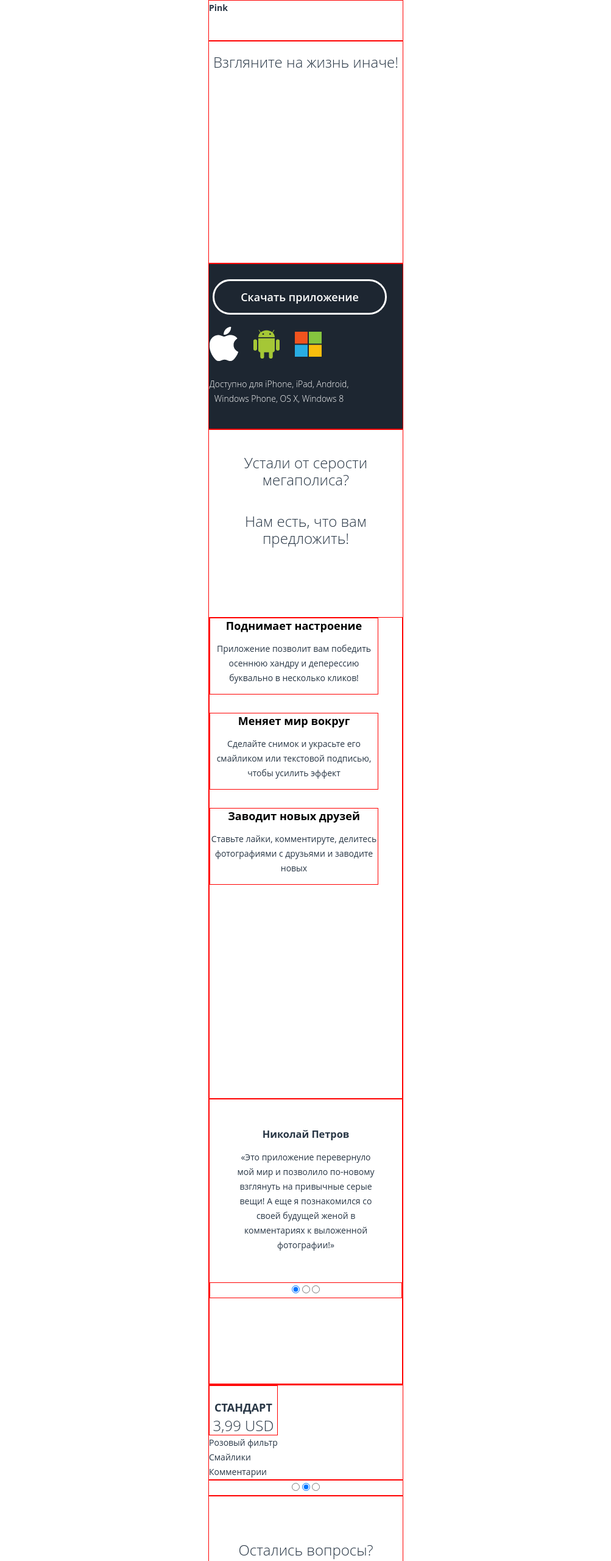
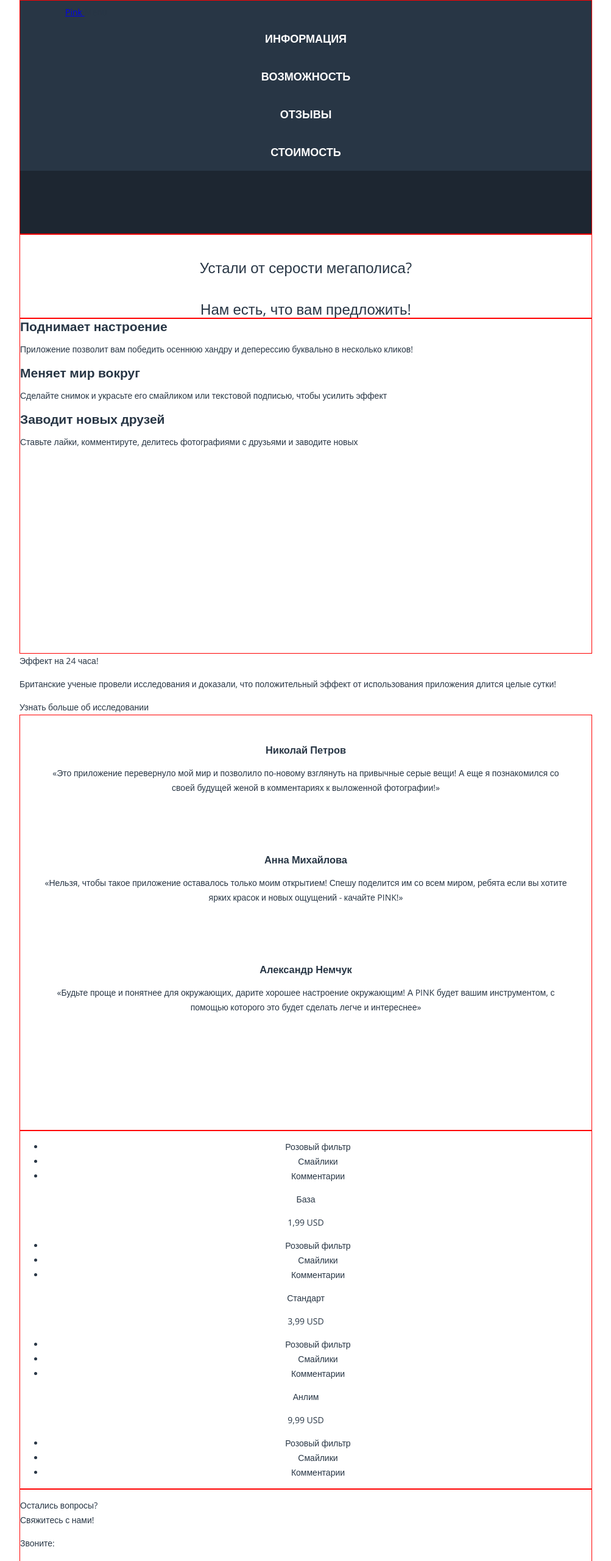
Before and after one commit to AlexeySolovyev/62996-pink, a website: page index.html in a window 1280 px wide. Shown: the top 2560 px of the page at 61% size, without its empty margins (138-1141 px from the left). Drawn offline with nearby package versions, Linux system fonts and the light colour scheme; files that its build step writes are made by us from their sources.

Commit message:
Внес изменения в верстку из-за открытвшихся макетов для планшетной и десктопной версии, чувствую это будет очень веселое время...

```diff
--- a/index.html
+++ b/index.html
@@ -2,206 +2,212 @@
 <html lang="ru">
   <head>
     <meta charset="utf-8">
+    <meta name="viewport" content="width=device-width,initial-scale=1">
     <title>HTML Academy: Пинк</title>
+    <link href="http://fonts.googleapis.com/css?family=Open+Sans:400,700,300&amp;subset=latin,cyrillic-ext" rel="stylesheet" type="text/css">
     <link rel="stylesheet" href="css/style.css">
   </head>
   <body>
+
     <div class="container">
+
     <header class="page-header">
-      <div class="page-header__logo">
-        <strong>Pink</strong>
+      <nav class="main-nav main-nav--overlap">
+        <div class="main-nav__menu-header main-nav__menu-header--closed-menu">
+          <a class="main-nav__title" href="index.html">
+            <svg class="main-nav__logo" width="74" height="24">
+              <use xmlns:xlink="http://www.w3.org/1999/xlink" xlink:href="#">
+              </use>
+            </svg>Pink
+          </a>
+          <span class="main-nav__button">Menu</span>
         </div>
-      <nav class="main-nav">
-        <span class="main-nav__toggle main-nav__toggle--closed"></span>
-        <div class="main-nav__container main-nav__container--closed">
-          <ul class="main-nav__list">
+          <ul class="main-nav__list main-nav__list--closed">
             <li class="main-nav__item"><a class="main-nav__link" href="#">Информация</a></li>
             <li class="main-nav__item"><a class="main-nav__link" href="#">Возможность</a></li>
             <li class="main-nav__item"><a class="main-nav__link" href="#">Отзывы</a></li>
             <li class="main-nav__item"><a class="main-nav__link" href="#">Стоимость</a></li>
           </ul>
-        </div>
       </nav>
     </header>
+
     <main class="page-main">
-      <div class="main-impress">
-          <h1 class="main-impress__title">Взгляните на жизнь иначе!</h1>
+
+      <section class="action">
+        <div class="action-header">
+          <h1 class="action-header__title">Взгляните на&nbsp;жизнь<br> иначе!</h1>
         </div>
-      <section class="action">
-        <a class="action__btn action__btn--download" href="http://www.appstore.com">Скачать приложение</a>
-          <ul class="action__stores">
-            <li class="action__store-item">
-              <a class="action__logo action__logo--apple" href="http://www.apple.com">
-                <img src="img/apple-logo.png" width="47" height="56" alt="Apple">
-              </a>
-            </li>
-            <li class="action__store-item">
-              <a class="action__logo action__logo--andriod" href="http://www.google.com">
-                <img src="img/android-logo.png" width="43" height="47" alt="Android">
-              </a>
-            </li>
-            <li class="action__store-item">
-              <a class="action__logo action__logo--windows" href="http://www.microsoft.com">
-                <img src="img/microsoft-logo.png" width="44" height="41" alt="Microsoft">
-              </a>
-            </li>
-          </ul>
-          <p class="action__description">
-            Доступно для iPhone, iPad, Android, Windows Phone, OS X, Windows 8
-          </p>
+        <section class="action-download">
+          <a class="action__download__main-link" href="#">Скачать приложение</a>
+            <div class="action-download__buttons">
+              <a class="action-download__buttons action-download__button--apple" href="#">Apple</a>
+              <a class="action-download__buttons action-download__button--android" href="#">Android</a>
+              <a class="action-download__buttons action-download__button--microsoft" href="#">Microsoft</a>
+            </div>
+            <p class="action-download__description">Доступно для iPhone, iPad, Android,<br>
+              Windows Phone, OS X, Windows 8</p>
         </section>
+      </section>
+
       <section class="promo">
-        <header class="promo__header">
         <p class="promo__slogan">Устали от серости мегаполиса?</p>
         <p class="promo__slogan">Нам есть, что вам предложить!</p>
-        </header>
+      </section>
+
       <section class="features">
-          <article class="features-block">
-            <h2 class="features-block__title">Поднимает настроение</h2>
-            <p class="features-block__description">
+        <article class="features__block features__block--past">
+          <h2 class="features__title">Поднимает настроение</h2>
+          <p class="features__description">
             Приложение позволит вам победить осеннюю хандру и деперессию буквально в несколько кликов!
           </p>
         </article>
-          <article class="features-block">
-            <h2 class="features-block__title">Меняет мир вокруг</h2>
-            <p class="features-block__description">
+        <article class="features__block features__block--current">
+          <h2 class="features__title">Меняет мир вокруг</h2>
+          <p class="features__description">
             Сделайте снимок и украсьте его смайликом или текстовой подписью, чтобы усилить эффект
           </p>
         </article>
-          <article class="features-block">
-            <h2 class="features-block__title">Заводит новых друзей</h2>
-            <p class="features-block__description">
+        <article class="features__block features__block--future">
+          <h2 class="features__title">Заводит новых друзей</h2>
+          <p class="features__description">
             Ставьте лайки, комментируте, делитесь фотографиями с друзьями и заводите новых
           </p>
         </article>
       </section>
+
+      <section class="researching">
+        <div class="researching__text">
+          <div class="researching__header">Эффект на 24 часа!</div>
+          <p class="researching__description">Британские ученые провели исследования и доказали,
+             что положительный эффект от использования приложения длится целые сутки!</p>
+          <a class="researching__link">Узнать больше об исследовании</a>
+        </div>
+      </section>
+
       <section class="feedback">
-        <div class="feedback__container">
-          <div class="feedback__item">
+        <div class="feedback__inner-wrap">
+          <article class="feedback__item slider__slide slider__slide--js">
             <h3 class="feedback__title">Николай Петров</h3>
             <blockquote class="feedback__description">
               «Это приложение перевернуло мой мир и позволило по-новому взглянуть на привычные серые вещи!
               А еще я познакомился со своей будущей женой в комментариях к выложенной фотографии!»
             </blockquote>
-          </div>
-          <div class="feedback__item feedback__hide">
+          </article>
+          <article class="feedback__item slider__slide slider__slide--js slider__slide--forward-out">
             <h3 class="feedback__title">Анна Михайлова</h3>
             <blockquote class="feedback__description">
               «Нельзя, чтобы такое приложение оставалось только моим открытием!
               Спешу поделится им со всем миром, ребята если вы хотите ярких красок и новых ощущений - качайте PINK!»
             </blockquote>
-          </div>
-          <div class="feedback__item feedback__hide">
+          </article>
+          <article class="feedback__item slider__slide slider__slide--js slider__slide--forward-in slider__slide--active">
             <h3 class="feedback__title">Александр Немчук</h3>
             <blockquote class="feedback__description">
               «Будьте проще и понятнее для окружающих, дарите хорошее настроение окружающим!
               А PINK будет вашим инструментом, с помощью которого это будет сделать легче и интереснее»
             </blockquote>
+          </article>
         </div>
-          <form class="slider" action="https://echo.html.academy.ru" method="post">
-            <input class="slider__switcher" type="radio" name="feedback" value="1" checked>
-            <input class="slider__switcher" type="radio" name="feedback" value="2">
-            <input class="slider__switcher" type="radio" name="feedback" value="3">
-          </form>
+        <span class="slider__review-toggle slider__review-toggle--prev slider__review-toggle--prev--visible"></span>
+        <span class="slider__review-toggle slider__review-toggle--next slider__review-toggle--next--visible"></span>
+        <div class="slider__toggle">
+          <span class="slider__button"></span>
+          <span class="slider__button"></span>
+          <span class="slider__button slider__button--active"></span>
         </div>
       </section>
-      </section>
-      <section class="rate-compare">
-        <table class="price price-hide">
-          <caption class="price-rate">
-            <div class="price-rate__banner-off"></div>
-            <span class="price-rate__title">База</span>
-            <div class="price-rate__value">1,99 USD</div>
-          </caption>
-          <tr>
-            <td class="price__filter">Розовый фильтр</td>
-            <td class="price__reach--on"></td>
-          </tr>
-          <tr>
-            <td class="price__options">Смайлики</td>
-            <td class="price__reach--off"></td>
-          </tr>
-          <tr>
-            <td class="price__comments">Комментарии</td>
-            <td class="price__reach--off"></td>
-          </tr>
-        </table>
-        <table class="price">
-          <caption class="price-rate">
-            <div class="price-rate__banner-off"></div>
-            <span class="price-rate__title">Стандарт</span>
-            <div class="price-rate__value">3,99 USD</div>
-          </caption>
-          <tr>
-            <td class="price__filter">Розовый фильтр</td>
-            <td class="price__reach--on"></td>
-          </tr>
-          <tr>
-            <td class="price__options">Смайлики</td>
-            <td class="price__reach--on"></td>
-          </tr>
-          <tr>
-            <td class="price__comments">Комментарии</td>
-            <td class="price__reach--off"></td>
-          </tr>
-        </table>
-        <table class="price price-hide">
-          <caption class="price-rate">
-            <div class="price-rate__banner-off"></div>
-            <span class="price-rate__title">Анлим</span>
-            <div class="price-rate__value">9,99 USD</div>
-          </caption>
-          <tr>
-            <td class="price__filter">Розовый фильтр</td>
-            <td class="price__reach--on"></td>
-          </tr>
-          <tr>
-            <td class="price__options">Смайлики</td>
-            <td class="price__reach--on"></td>
-          </tr>
-          <tr>
-            <td class="price__comments">Комментарии</td>
-            <td class="price__reach--on"></td>
-          </tr>
-        </table>
-      </section>
-      <div class="price-slider">
-        <form class="slider" action="https://echo.html.academy.ru" method="post">
-          <input class="slider__switcher" type="radio" name="rate" value="1">
-          <input class="slider__switcher" type="radio" name="rate" value="2" checked>
-          <input class="slider__switcher" type="radio" name="rate" value="3">
-        </form>
+
+      <section class="price slider">
+        <div class="price__price-table slider__price-wrap">
+
+          <div class="price__item price__options">
+            <ul class="price__content-list">
+              <li class="price__content-item price__options-item">Розовый фильтр</li>
+              <li class="price__content-item price__options-item">Смайлики</li>
+              <li class="price__content-item price__options-item">Комментарии</li>
+            </ul>
           </div>
-  </main>
-  <footer class="page-footer">
-    <div class="page-footer__container">
-      <p class="page-footer__title">
-        Остались вопросы?<br>
-        Свяжитесь с нами!
-      </p>
-      <section class="contacts">
-        <div class="contacts__phone">
-          <span class="contacts__appeal">Звоните:</span>
-          <a class="contacts__tel" href="tel:+78125556666">
-            <span class="contacts__phone--number">+7 (812) 555-66-66</span>
-          </a>
+
+          <div class="price__item slider__price-item slider__price-item--js" style="left: -100%;">
+            <div class="price__header">
+              <p class="price__title">База</p>
+              <p class="price__cost">1,99 USD</p>
             </div>
-        <div class="contacts__mail">
-          <span class="contacts__appeal">Пишите:</span>
-          <a class="contacts__email" href="mailto:mail@htmlacademy.ru">
-            <span class="contacts__email--mail">mail@htmlacademy.ru</span>
-          </a>
+            <ul class="price__content-list">
+              <li class="price__content-item">Розовый фильтр</li>
+              <li class="price__content-item price__content-item--not-included">Смайлики</li>
+              <li class="price__content-item price__content-item--not-included">Комментарии</li>
+            </ul>
           </div>
-        <div class="contacts__address">
-          <span class="contacts__appeal">Приезжайте в гости:</span>
-            <span class="contacts__address--post">ул. Большая Конюшенная, 19/8</span>
+
+          <div class="price__item price__item--hit slider__price-item slider__price-item--active slider__price-item--js">
+            <div class="price__header">
+              <p class="price__title">Стандарт</p>
+              <p class="price__cost">3,99 USD</p>
+            </div>
+            <ul class="price__content-list">
+              <li class="price__content-item">Розовый фильтр</li>
+              <li class="price__content-item">Смайлики</li>
+              <li class="price__content-item price__content-item--not-included">Комментарии</li>
+            </ul>
+          </div>
+
+          <div class="price__item slider__price-item slider__price-item--js" style="left: 100%;">
+            <div class="price__header">
+              <p class="price__title">Анлим</p>
+              <p class="price__cost">9,99 USD</p>
+            </div>
+            <ul class="price__content-list">
+              <li class="price__content-item">Розовый фильтр</li>
+              <li class="price__content-item">Смайлики</li>
+              <li class="price__content-item">Комментарии</li>
+            </ul>
+          </div>
+        </div>
+        <div class="slider__toggle slider__price-toggle">
+          <span class="slider__button"></span>
+          <span class="slider__button slider__button--active"></span>
+          <span class="slider__button"></span>
         </div>
       </section>
+
+      <section class="contacts">
+        <p class="contacts__title">Остались вопросы?<br>Свяжитесь с нами!</p>
+        <div class="contacts__items">
+          <div class="contacts__item">
+            <p class="contacts__item-header">Звоните:</p>
+            <a class="contacts__item-text" href="tel:+78125556666" itemprop="telephone">+7 (812) 555-66-66</a>
+          </div>
+          <div class="contacts__item contacts__item--email">
+            <p class="contacts__item-header">Пишите:</p>
+            <a class="contacts__item-text contacts__item-text--email" href="mailto:mail@htmlacademy.ru" itemprop="email">mail@htmlacademy.ru</a>
+          </div>
+          <div class="contacts__item contacts__item--address">
+            <p class="contacts__item-header">Приезжайте в гости:</p>
+            <span itemprop="streetAddress">ул. Большая Конюшенная, 19/8</span>
+          </div>
         </div>
         <div class="map">
           <div id="YMapsID" style="width:320px;height:250px"></div>
         </div>
+     </section>
+  </main>
+
+  <footer class="page-footer">
+    <a class="page-footer__logo" href="index.html">Pink</a>
+    <div class="social-links">
+      <a class="social-links__item social-links__item--twitter" href="https://twitter.com/">Twitter</a>
+      <a class="social-links__item social-links__item--fb" href="https://www.facebook.com/">Facebook</a>
+      <a class="social-links__item social-links__item--youtube" href="http://www.youtube.com/">YouTube</a>
+    </div>
+    <div class="page-footer__copyright">
+      <p class="page-footer__copyright-text">Разработано
+        <a class="page-footer__copyright-link" href="http://htmlacademy.ru/">HTML Academy</a>
+      <div class="page-footer__copyright-icon" width="27" height="34"></div>
+      </p>
+    </div>
   </footer>
+
   <script src="https://api-maps.yandex.ru/1.1/index.xml" type="text/javascript"></script>
   </div>
   </body>
--- a/less/blocks/main-nav.less
+++ b/less/blocks/main-nav.less
@@ -1,8 +1,8 @@
 .main-nav {
-  display: none;
+  //display: none;
+  position: relative;
   background-color: #283645;
-  margin: 0;
-  padding: 0;
+  margin: 0 auto;
 
   &__list {
     padding: 0;
@@ -24,3 +24,10 @@
     color: #ffffff;
   }
 }
+
+@media @tablets-widths {
+  .main-nav {
+    width: auto;
+    margin: 0;
+  }
+}
--- a/less/blocks/page-header.less
+++ b/less/blocks/page-header.less
@@ -1,5 +1,16 @@
 .page-header {
-  margin: 0;
   height: 65px;
+  background: #1d2631;
   border: 1px solid red;
+
+  &__logo {
+
+  }
 }
+
+@media @tablets-widths {
+  .page-header {
+    position: relative;
+    min-height: 110px;
+  }
+}
--- a/less/global/layout.less
+++ b/less/global/layout.less
@@ -1,4 +1,4 @@
-html, body {
+html {
   min-width: 320px;
   padding: 0;
 }
@@ -7,6 +7,22 @@ html, body {
   width: 320px;
   margin: 0 auto;
   padding: 0px 20px;
+
+  @media @tablets-widths {
+    width: 620px;
+  }
+
+  @media @desktop-widths {
+    width: 940px;
+  }
+}
+
+.clearfix {
+  &:after {
+    content: "";
+    display: table;
+    clear: both;
+  }
 }
 
 span {
--- a/less/variables.less
+++ b/less/variables.less
@@ -0,0 +1,3 @@
+@mobile-widths-only: ~"(max-width: 767px)";
+@tablets-widths: ~"(min-width: 768px)";
+@desktop-widths: ~"(min-width: 1200px)";
```
Also changed, not shown: form.html (+3 -1 lines), photo.html (+3 -1 lines). Lines whose indentation alone changed are shown as unchanged.
